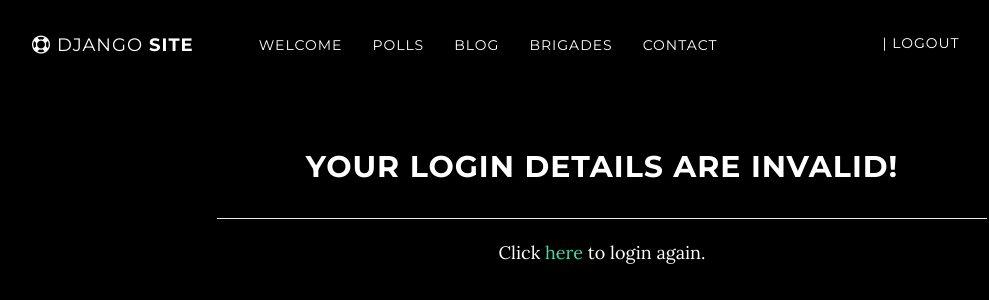
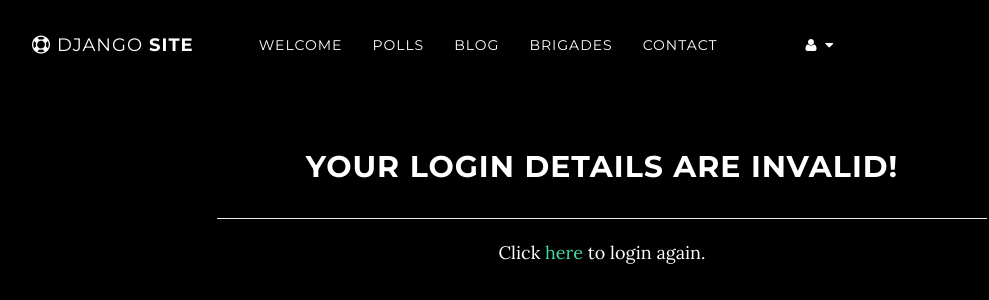
Before and after one commit to dresl/python_web_grayscale_bootstrap_theme, a Django app: page /accounts/invalid/ in a window 1280 px wide. Shown: the top 300 px of the page, without its empty margins (38-1027 px from the left). Run offline with Django 3.2, Linux system fonts and the light colour scheme; the visitor is signed in with stand-in values (Sample User, id 1); parts of the project's set-up code (start-up, migrations or seed data) failed here and were passed over.

Commit message:
accounts buttons

```diff
--- a/static/css/grayscale_dark.css
+++ b/static/css/grayscale_dark.css
@@ -569,3 +569,9 @@
     border-right: none;
     border-color: black;
 }
+
+.dropdown-menu>li>a:focus,.dropdown-menu>li>a:hover{
+    color: black!important;
+    text-decoration:none;
+    background-color:#f5f5f5
+}
--- a/templates/includes/base.html
+++ b/templates/includes/base.html
@@ -127,23 +127,32 @@
 					<li><a class="page-scroll" href="#blog">Blog</a></li>
 					<li><a class="page-scroll" href="#brigades">Brigades</a></li>
 					<li><a class="page-scroll" href="#contact">Contact</a></li>
-
 				{% endblock menu %}
-                </ul>
-            </div>
-            <div class="authentication">
-
 					{% block authentication %}
-
+					<li style="padding-left: 55px;">
+						<a class="dropdown-toggle" data-toggle="dropdown" href="#">
+	                        <i class="fa fa-user fa-fw"></i>  <i class="fa fa-caret-down"></i>
+	                    </a>
+	                    <ul class="dropdown-menu dropdown-user">
 	                    {% if not user.is_authenticated %}
-				<a id="myBtn">Login</a> | <a href="/accounts/register/">register</a>
+	                        <li><a style="cursor:pointer" id="myBtn"><i class="fa fa-user fa-fw"></i> Login</a>
+	                        </li>
+	                        <li class="divider"></li>
+	                        <li><a href="/accounts/register/"><i class="fa fa-sign-in"></i> Register</a>
+	                        </li>
 	                    {% endif %}
 	                    {% if user.is_authenticated %}
-				<a href="{% url 'userprofile:profile' %}" title="{{ full_name }}">{{ username }}</a> <span class="">|</span> <a href="/accounts/logout/">logout</a></div>
+	                    	<li><a href="{% url 'userprofile:profile' %}"><i class="fa fa-user fa-fw"></i> View profile</a>
+	                        </li>
+	                        <li class="divider"></li>
+	                        <li><a href="/accounts/logout/"><i class="fa fa-sign-out fa-fw"></i> Logout</a>
+	                        </li>
 	                    {% endif %}
-
+	                    </ul>
+	                </li>
 	                {% endblock authentication %}
 
+                </ul>
             </div>
 
             <!-- /.navbar-collapse -->
```
Lines whose indentation alone changed are shown as unchanged.
